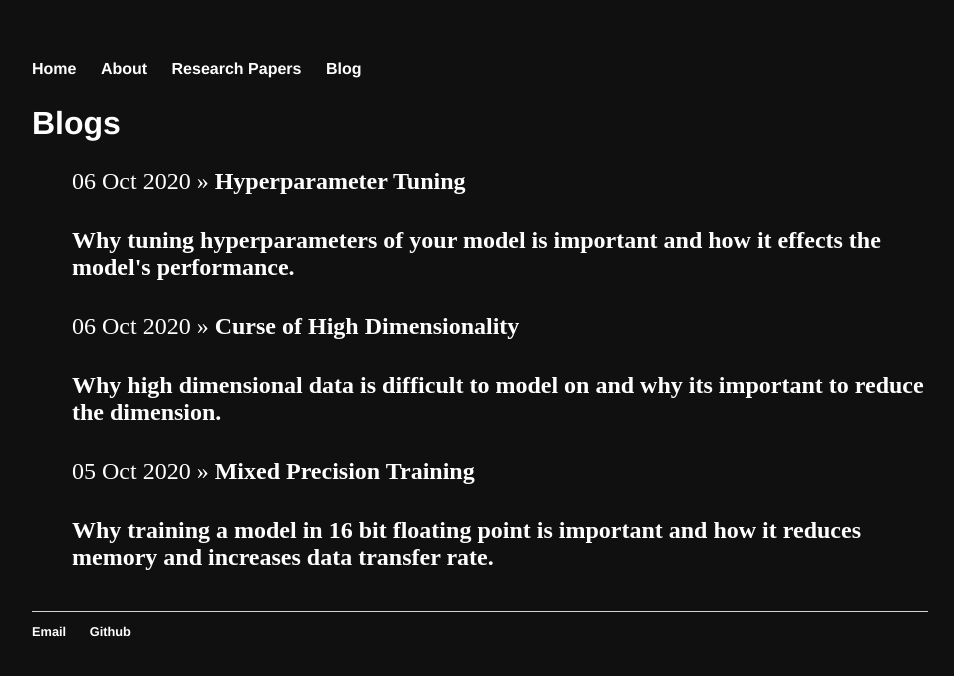
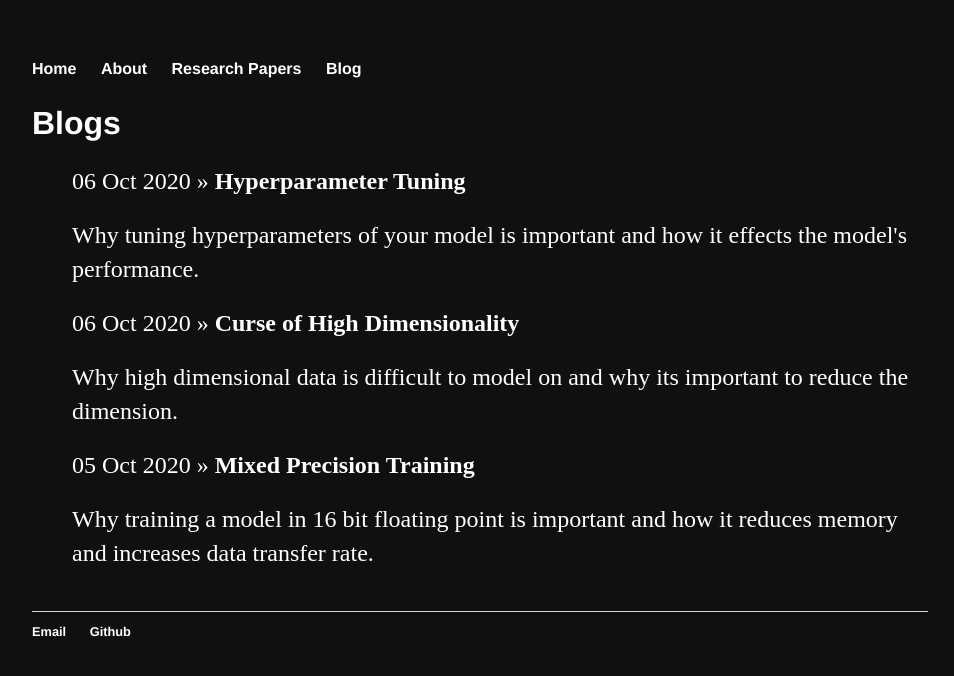
Before and after one commit to Mayurji/mayurji.github.io, a Jekyll site: the page built from blog/index.html, in a window 1280 px wide. Shown: the top 676 px of the page, without its empty margins (160-1114 px from the left). Built offline with Jekyll 4.4.1, drawn with Linux system fonts in a browser that asks for light colours.

Commit message:
Update index.html

```diff
--- a/blog/index.html
+++ b/blog/index.html
@@ -12,6 +12,6 @@ title: Blogs
 
   {% for post in site.posts %}
     <li><span>{{ post.date | date_to_string }}</span> » <strong><a href="{{ post.url }}" title="{{ post.title }}">{{ post.title }}</a></strong></li>
-    <h4>{{post.description}}</h4>
+    <p>{{post.description}}</p>
   {% endfor %}
 </ul>
```
